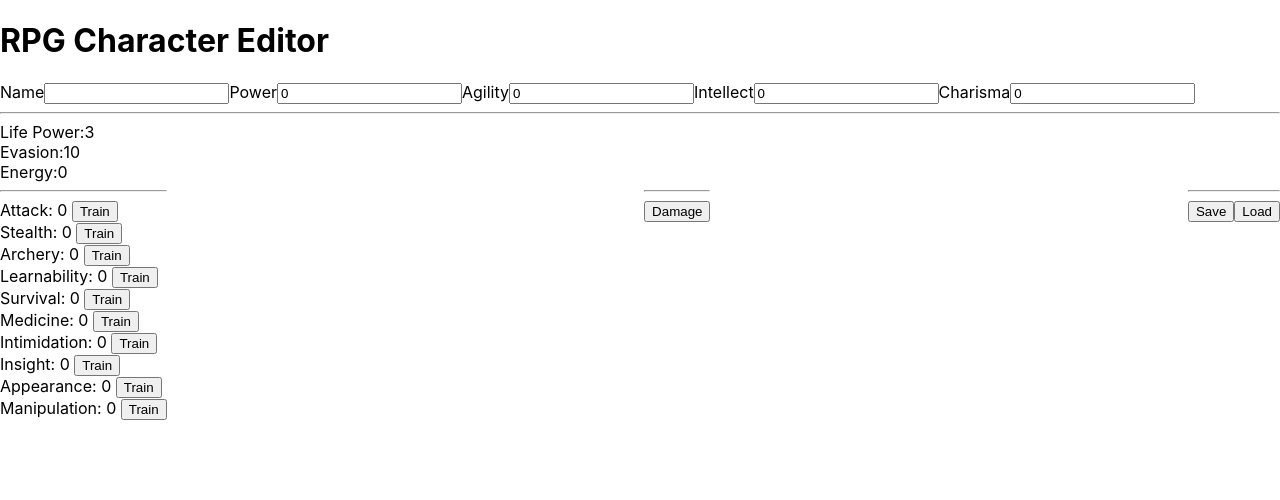
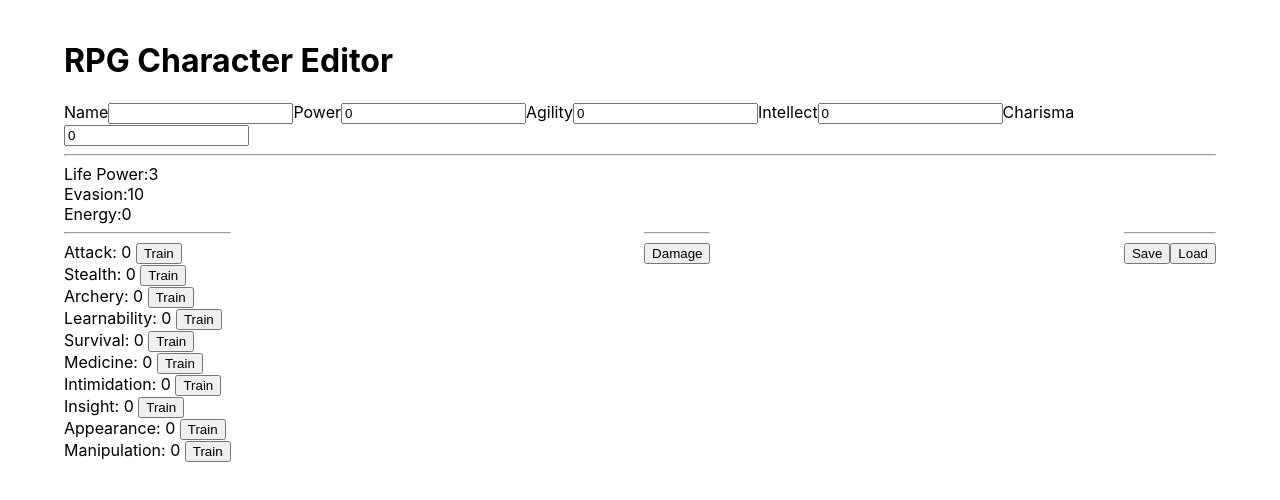
Before and after one commit to ryabykhms/rpg-character-editor, a React (Create React App) app: page / in a window 1280 px wide. Shown: the top 500 px of the page. Built offline with nearby package versions, Linux system fonts and the light colour scheme.

Commit message:
feat: add common styles

```diff
--- a/src/index.css
+++ b/src/index.css
@@ -1,13 +1,46 @@
 body {
   margin: 0;
-  font-family: -apple-system, BlinkMacSystemFont, 'Segoe UI', 'Roboto', 'Oxygen',
-    'Ubuntu', 'Cantarell', 'Fira Sans', 'Droid Sans', 'Helvetica Neue',
-    sans-serif;
+  font-family: -apple-system, BlinkMacSystemFont, 'Segoe UI', 'Roboto', 'Oxygen', 'Ubuntu',
+    'Cantarell', 'Fira Sans', 'Droid Sans', 'Helvetica Neue', sans-serif;
   -webkit-font-smoothing: antialiased;
   -moz-osx-font-smoothing: grayscale;
+  box-sizing: border-box;
 }
 
-code {
-  font-family: source-code-pro, Menlo, Monaco, Consolas, 'Courier New',
-    monospace;
+.wrapper {
+  width: 90vw;
+  margin: 0 auto;
+  padding: 20px;
 }
+
+.button {
+  background-color: #f4511e;
+  border: none;
+  color: white;
+  padding: 4px 16px;
+  text-align: center;
+  font-size: 16px;
+  opacity: 0.6;
+  transition: 0.3s;
+  text-decoration: none;
+  cursor: pointer;
+  margin-left: 10px;
+}
+
+.button:hover {
+  opacity: 1;
+}
+
+.button--save {
+  background-color: green;
+}
+
+.button--load {
+  background-color: orange;
+}
+
+@media (max-width: 500px) {
+  h1 {
+    text-align: center;
+  }
+}
```
